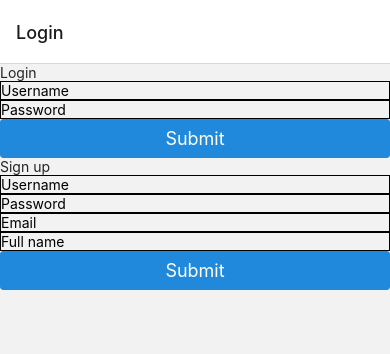
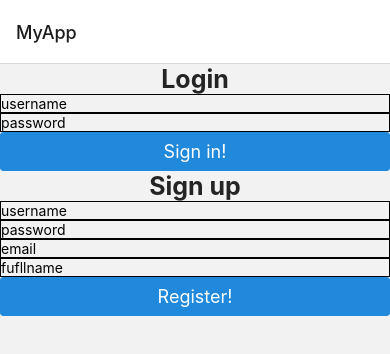
Before and after one commit to thuymymai/MyApp, a React Native app: screen /MyApp in a window 390 px wide. Shown: the top 354 px of the page. Built offline with nearby package versions, Linux system fonts and the light colour scheme.

Commit message:
fix bugs

```diff
--- a/components/LoginForm.js
+++ b/components/LoginForm.js
@@ -46,7 +46,7 @@ const LoginForm = () => {
             onChangeText={onChange}
             value={value}
             autoCapitalize="none"
-            placeholder="Username"
+            placeholder="username"
           />
         )}
         name="username"
@@ -66,14 +66,14 @@ const LoginForm = () => {
             value={value}
             autoCapitalize="none"
             secureTextEntry={true}
-            placeholder="Password"
+            placeholder="password"
           />
         )}
         name="password"
       />
       {errors.password && <Text>This is required.</Text>}
 
-      <Button title="Submit" onPress={handleSubmit(onSubmit)} />
+      <Button title="Sign in!" onPress={handleSubmit(onSubmit)} />
     </View>
   );
 };
--- a/components/RegisterForm.js
+++ b/components/RegisterForm.js
@@ -43,7 +43,7 @@ const RegisterForm = () => {
             onChangeText={onChange}
             value={value}
             autoCapitalize="none"
-            placeholder="Username"
+            placeholder="username"
           />
         )}
         name="username"
@@ -63,7 +63,7 @@ const RegisterForm = () => {
             value={value}
             autoCapitalize="none"
             secureTextEntry={true}
-            placeholder="Password"
+            placeholder="password"
           />
         )}
         name="password"
@@ -82,7 +82,7 @@ const RegisterForm = () => {
             onChangeText={onChange}
             value={value}
             autoCapitalize="none"
-            placeholder="Email"
+            placeholder="email"
           />
         )}
         name="email"
@@ -98,13 +98,13 @@ const RegisterForm = () => {
             onChangeText={onChange}
             value={value}
             autoCapitalize="words"
-            placeholder="Full name"
+            placeholder="fufllname"
           />
         )}
         name="full_name"
       />
 
-      <Button title="Submit" onPress={handleSubmit(onSubmit)} />
+      <Button title="Register!" onPress={handleSubmit(onSubmit)} />
     </View>
   );
 };
--- a/navigators/Navigator.js
+++ b/navigators/Navigator.js
@@ -36,7 +36,7 @@ const StackScreen = () => {
           <Stack.Screen name="Single" component={Single} />
         </>
       ) : (
-        <Stack.Screen name="Login" component={Login} />
+        <Stack.Screen name="MyApp" component={Login} />
       )}
     </Stack.Navigator>
   );
--- a/views/Login.js
+++ b/views/Login.js
@@ -1,5 +1,5 @@
 import React from "react";
-import { Text } from "react-native-elements";
+import { Text, ThemeProvider } from "react-native-elements";
 import {
   KeyboardAvoidingView,
   Platform,
@@ -38,6 +38,7 @@ const Login = ({ navigation }) => {
   }, []);
 
   return (
+    <ThemeProvider theme={theme}>
       <TouchableOpacity
         onPress={() => Keyboard.dismiss()}
         style={{ flex: 1 }}
@@ -50,17 +51,19 @@ const Login = ({ navigation }) => {
           <RegisterForm />
         </KeyboardAvoidingView>
       </TouchableOpacity>
+    </ThemeProvider>
   );
 };
 
-// const styles = StyleSheet.create({
-//   container: {
-//     flex: 1,
-//     backgroundColor: "#fff",
-//     alignItems: "center",
-//     justifyContent: "center",
-//   },
-// });
+const theme = {
+  Text: {
+    style: {
+      fontSize: 25,
+      textAlign: "center",
+      fontWeight: "bold",
+    },
+  },
+};
 
 Login.propTypes = {
   navigation: PropTypes.object,
```
Lines whose indentation alone changed are shown as unchanged.
